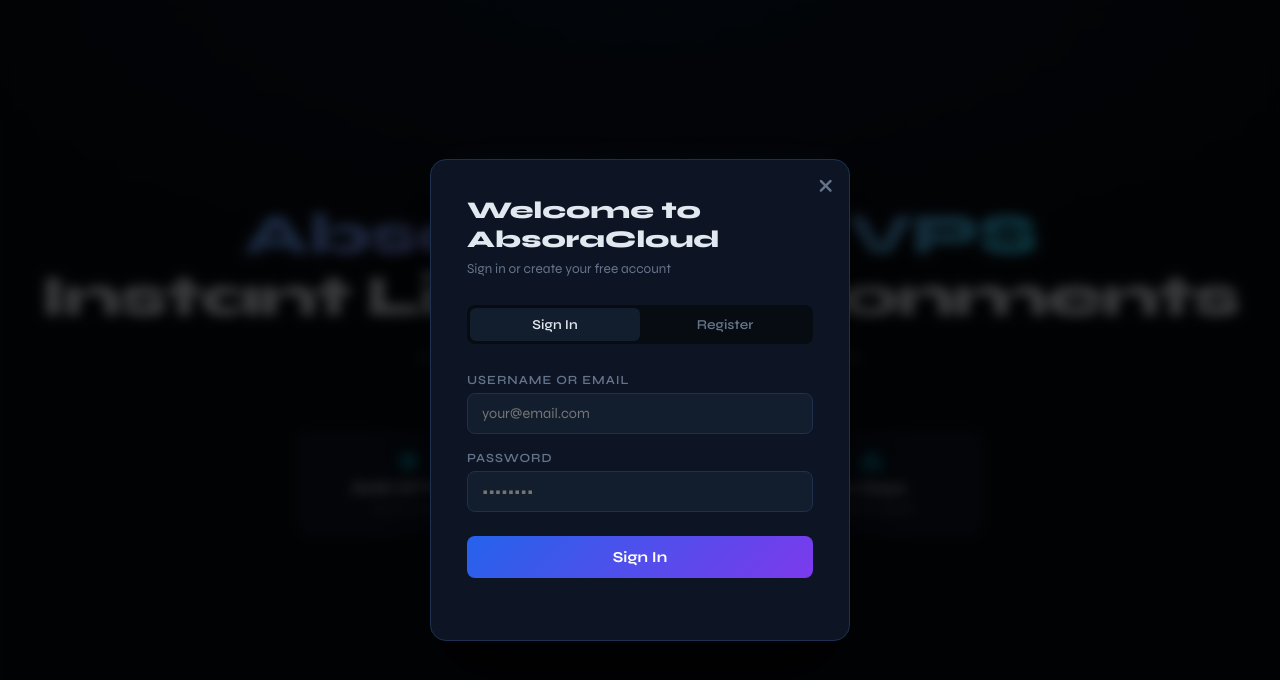
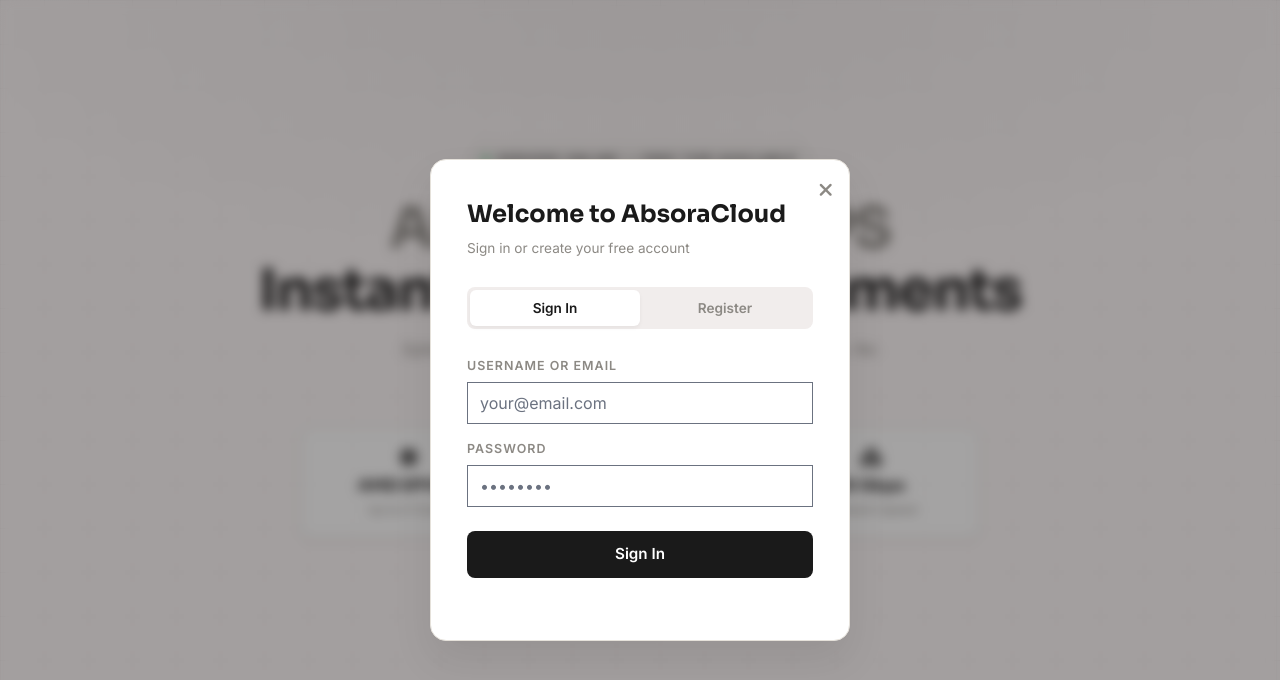
Before and after one commit to AADI-playz23/my-vps, a website: page public/index.html in a window 1280 px wide. Both pictures are taken after a click on the button "Get Started Free". Drawn offline with nearby package versions, Linux system fonts and the light colour scheme; no server answers.

Commit message:
Add files via upload

```diff
--- a/public/index.html
+++ b/public/index.html
@@ -4,25 +4,57 @@
     <meta charset="UTF-8">
     <meta name="viewport" content="width=device-width, initial-scale=1.0">
     <title>AbsoraCloud VPS | High Performance Cloud</title>
+    <script src="https://cdn.tailwindcss.com?plugins=forms,container-queries"></script>
     <link rel="stylesheet" href="https://cdnjs.cloudflare.com/ajax/libs/font-awesome/6.4.0/css/all.min.css">
-    <link href="https://fonts.googleapis.com/css2?family=Syne:wght@400;600;700;800&family=JetBrains+Mono:wght@400;700&display=swap" rel="stylesheet">
+    <link href="https://fonts.googleapis.com/css2?family=Sora:wght@400;500;600;700&family=Inter:wght@400;600&family=JetBrains+Mono:wght@400;700&display=swap" rel="stylesheet">
+    <link href="https://fonts.googleapis.com/css2?family=Material+Symbols+Outlined:wght,FILL@100..700,0..1&display=swap" rel="stylesheet"/>
     <script src="https://cdn.jsdelivr.net/npm/chart.js@4.4.0/dist/chart.umd.min.js"></script>
+    <script>
+      tailwind.config = {
+        darkMode: "class",
+        theme: {
+          extend: {
+            colors: {
+              "on-secondary": "#ffffff",
+              "on-primary": "#ffffff",
+              "secondary": "#5f5e5b",
+              "surface": "#fdf8f8",
+              "surface-container": "#f7f3f2",
+              "surface-container-high": "#f1edec",
+              "surface-container-highest": "#ebe7e6",
+              "surface-container-low": "#fdf8f8",
+              "surface-container-lowest": "#ffffff",
+              "outline": "#7c7774",
+              "outline-variant": "#ccabaf",
+              "primary": "#1A1A1A",
+              "primary-container": "#2c2a29"
+            },
+            fontFamily: {
+              sans: ["Inter", "sans-serif"],
+              heading: ["Sora", "sans-serif"],
+              mono: ["JetBrains Mono", "monospace"]
+            }
+          }
+        }
+      }
+    </script>
     <style>
         :root {
-            --bg:       #070b12;
-            --s1:       #0d1524;
-            --s2:       #121d2e;
-            --s3:       #1a2740;
-            --blue:     #3b82f6;
-            --cyan:     #06b6d4;
-            --purple:   #8b5cf6;
-            --green:    #22c55e;
-            --red:      #ef4444;
-            --amber:    #f59e0b;
-            --text:     #e2e8f0;
-            --dim:      #64748b;
-            --border:   #1e3050;
-            --font:     'Syne', sans-serif;
+            --bg:       #fdf8f8;
+            --s1:       #ffffff;
+            --s2:       #f1edec;
+            --s3:       #ebe7e6;
+            --blue:     #1A1A1A;
+            --cyan:     #444748;
+            --purple:   #1c1b1b;
+            --green:    #16a34a;
+            --red:      #dc2626;
+            --amber:    #d97706;
+            --text:     #1A1A1A;
+            --dim:      #8C8984;
+            --border:   #E5E1DA;
+            --font:     'Inter', sans-serif;
+            --display:  'Sora', sans-serif;
             --mono:     'JetBrains Mono', monospace;
         }
         *{margin:0;padding:0;box-sizing:border-box}
@@ -32,84 +64,83 @@
         #landing-view{
             display:flex;flex-direction:column;align-items:center;justify-content:center;
             height:100%;padding:20px;position:relative;overflow:hidden;
-            background:radial-gradient(ellipse 90% 60% at 50% -5%,rgba(59,130,246,0.1) 0%,transparent 65%);
+            background:radial-gradient(ellipse 90% 60% at 50% -5%,rgba(28,27,27,0.05) 0%,transparent 65%);
         }
         #landing-view::before{
             content:'';position:absolute;inset:0;pointer-events:none;
-            background-image:linear-gradient(rgba(59,130,246,0.03) 1px,transparent 1px),
-                             linear-gradient(90deg,rgba(59,130,246,0.03) 1px,transparent 1px);
+            background-image:linear-gradient(rgba(28,27,27,0.03) 1px,transparent 1px),
+                             linear-gradient(90deg,rgba(28,27,27,0.03) 1px,transparent 1px);
             background-size:44px 44px;
         }
         .badge{
-            background:rgba(59,130,246,0.08);border:1px solid rgba(59,130,246,0.25);
-            color:var(--cyan);font-size:.72rem;font-weight:700;letter-spacing:.15em;
+            background:#f1edec;border:1px solid var(--border);
+            color:var(--text);font-size:.72rem;font-weight:700;letter-spacing:.15em;
             text-transform:uppercase;padding:6px 16px;border-radius:100px;margin-bottom:22px;
             display:flex;align-items:center;gap:8px;
         }
         .bdot{width:6px;height:6px;border-radius:50%;background:var(--green);animation:pulse 2s infinite}
-        @keyframes pulse{0%,100%{box-shadow:0 0 0 0 rgba(34,197,94,.4)}50%{box-shadow:0 0 0 6px rgba(34,197,94,0)}}
+        @keyframes pulse{0%,100%{box-shadow:0 0 0 0 rgba(22,163,74,.4)}50%{box-shadow:0 0 0 6px rgba(22,163,74,0)}}
         .hero-title{
-            font-size:clamp(2.2rem,4.5vw,3.8rem);font-weight:800;line-height:1.08;
-            text-align:center;margin-bottom:14px;letter-spacing:-.03em;
-        }
-        .grad{background:linear-gradient(135deg,#60a5fa 0%,#a78bfa 50%,#22d3ee 100%);
-              -webkit-background-clip:text;-webkit-text-fill-color:transparent}
+            font-family:var(--display);font-size:clamp(2.2rem,4.5vw,3.8rem);font-weight:700;line-height:1.08;
+            text-align:center;margin-bottom:14px;letter-spacing:-.03em;color:#1A1A1A;
+        }
+        .grad{color:#8C8984}
         .hero-sub{color:var(--dim);font-size:1rem;text-align:center;max-width:480px;line-height:1.7;margin-bottom:36px}
         .specs-grid{display:grid;grid-template-columns:repeat(3,1fr);gap:14px;margin-bottom:36px;max-width:680px;width:100%}
         .spec-card{
             background:var(--s1);border:1px solid var(--border);padding:18px;border-radius:10px;
-            text-align:center;transition:all .22s;cursor:default;
-        }
-        .spec-card:hover{border-color:rgba(59,130,246,.4);transform:translateY(-3px)}
-        .spec-icon{font-size:18px;color:var(--cyan);margin-bottom:8px}
-        .spec-val{font-size:1rem;font-weight:700}.spec-label{color:var(--dim);font-size:.78rem;margin-top:3px}
+            text-align:center;transition:all .22s;cursor:default;box-shadow:0 4px 6px -1px rgba(0,0,0,0.04);
+        }
+        .spec-card:hover{border-color:var(--dim);transform:translateY(-3px)}
+        .spec-icon{font-size:18px;color:var(--text);margin-bottom:8px}
+        .spec-val{font-size:1rem;font-weight:700;font-family:var(--display)}.spec-label{color:var(--dim);font-size:.78rem;margin-top:3px}
         .cta-row{display:flex;gap:12px;align-items:center}
         .cta-btn{
-            background:linear-gradient(135deg,#2563eb,#7c3aed);color:#fff;
+            background:#1A1A1A;color:#fff;
             padding:13px 34px;border-radius:9px;font-size:.95rem;font-weight:700;
-            border:none;cursor:pointer;box-shadow:0 0 28px rgba(99,102,241,.3);
+            border:none;cursor:pointer;box-shadow:0 4px 12px rgba(0,0,0,.15);
             transition:all .25s;display:flex;align-items:center;gap:9px;font-family:var(--font);
         }
-        .cta-btn:hover{transform:scale(1.04);box-shadow:0 0 40px rgba(99,102,241,.5)}
+        .cta-btn:hover{background:#5f5e5e;transform:translateY(-1px)}
         .outline-btn{
-            background:transparent;color:var(--text);padding:13px 24px;border-radius:9px;
+            background:#ffffff;color:var(--text);padding:13px 24px;border-radius:9px;
             font-size:.95rem;font-weight:600;border:1px solid var(--border);cursor:pointer;
             transition:all .2s;font-family:var(--font);display:flex;align-items:center;gap:8px;
         }
-        .outline-btn:hover{border-color:var(--blue);color:var(--blue)}
+        .outline-btn:hover{background:var(--s2);border-color:#747878}
         #boot-msg{color:var(--dim);font-size:.8rem;min-height:18px;font-family:var(--mono);margin-top:12px;text-align:center}
 
         /* ════════════════════════════ AUTH MODAL ════════════════════════════ */
         .modal-overlay{
-            position:fixed;inset:0;background:rgba(0,0,0,.75);backdrop-filter:blur(6px);
+            position:fixed;inset:0;background:rgba(28,27,27,.4);backdrop-filter:blur(6px);
             display:flex;align-items:center;justify-content:center;z-index:1000;
         }
         .modal{
             background:var(--s1);border:1px solid var(--border);border-radius:16px;
             padding:36px;width:100%;max-width:420px;position:relative;
-            box-shadow:0 40px 80px rgba(0,0,0,.6);
-        }
-        .modal-title{font-size:1.5rem;font-weight:800;margin-bottom:6px}
+            box-shadow:0 20px 40px rgba(0,0,0,.08);
+        }
+        .modal-title{font-family:var(--display);font-size:1.5rem;font-weight:700;margin-bottom:6px;color:#1A1A1A}
         .modal-sub{color:var(--dim);font-size:.85rem;margin-bottom:28px}
-        .tab-row{display:flex;gap:0;margin-bottom:28px;background:var(--bg);border-radius:8px;padding:3px}
+        .tab-row{display:flex;gap:0;margin-bottom:28px;background:var(--s2);border-radius:8px;padding:3px}
         .tab-btn{
             flex:1;padding:8px;border-radius:6px;border:none;background:transparent;
             color:var(--dim);font-family:var(--font);font-size:.85rem;font-weight:600;cursor:pointer;transition:.2s;
         }
-        .tab-btn.active{background:var(--s2);color:var(--text)}
+        .tab-btn.active{background:#ffffff;color:var(--text);box-shadow:0 2px 4px rgba(0,0,0,.05)}
         .form-group{margin-bottom:16px}
         .form-label{font-size:.78rem;font-weight:600;color:var(--dim);text-transform:uppercase;letter-spacing:.08em;margin-bottom:6px;display:block}
         .form-input{
-            width:100%;background:var(--s2);border:1px solid var(--border);border-radius:8px;
+            width:100%;background:#ffffff;border:1px solid var(--border);border-radius:8px;
             color:var(--text);padding:11px 14px;font-family:var(--font);font-size:.9rem;outline:none;transition:.2s;
         }
-        .form-input:focus{border-color:var(--blue);box-shadow:0 0 0 3px rgba(59,130,246,.1)}
+        .form-input:focus{border-color:#1A1A1A;box-shadow:0 0 0 3px rgba(28,27,27,.08)}
         .form-btn{
-            width:100%;background:linear-gradient(135deg,#2563eb,#7c3aed);color:#fff;
+            width:100%;background:#1A1A1A;color:#fff;
             padding:12px;border-radius:8px;font-size:.95rem;font-weight:700;border:none;cursor:pointer;
             font-family:var(--font);transition:all .2s;margin-top:8px;
         }
-        .form-btn:hover{opacity:.9}
+        .form-btn:hover{background:#5f5e5e}
         .form-btn:disabled{opacity:.5;cursor:not-allowed}
         .form-error{color:var(--red);font-size:.82rem;margin-top:8px;min-height:18px}
         .modal-close{
@@ -121,11 +152,11 @@
         /* ════════════════════════════ DASHBOARD ════════════════════════════ */
         #dashboard-view{display:none;height:100%;flex-direction:column}
         .topbar{
-            height:54px;background:var(--s1);border-bottom:1px solid var(--border);
-            display:flex;align-items:center;padding:0 20px;gap:16px;flex-shrink:0;
-        }
-        .logo-area{font-size:1.05rem;font-weight:800;display:flex;align-items:center;gap:8px;margin-right:12px}
-        .logo-icon{color:var(--blue)}
+            height:60px;background:#ffffff;border-bottom:1px solid var(--border);
+            display:flex;align-items:center;padding:0 20px;gap:16px;flex-shrink:0;box-shadow:0 2px 4px rgba(0,0,0,0.02);
+        }
+        .logo-area{font-family:var(--display);font-size:1.1rem;font-weight:700;display:flex;align-items:center;gap:8px;margin-right:12px;color:#1A1A1A}
+        .logo-icon{color:#1A1A1A}
         .plan-badge{
             font-size:.68rem;font-weight:700;letter-spacing:.1em;text-transform:uppercase;
             padding:3px 10px;border-radius:100px;border:1px solid;
```
Also changed, not shown: vercel-app/public/index.html (+82 -51 lines).
